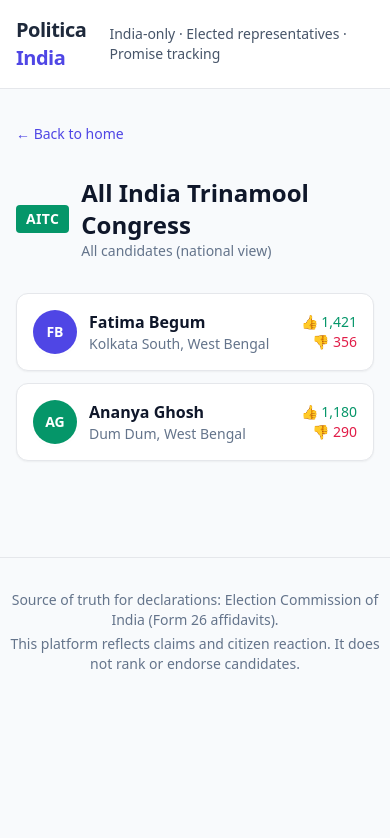
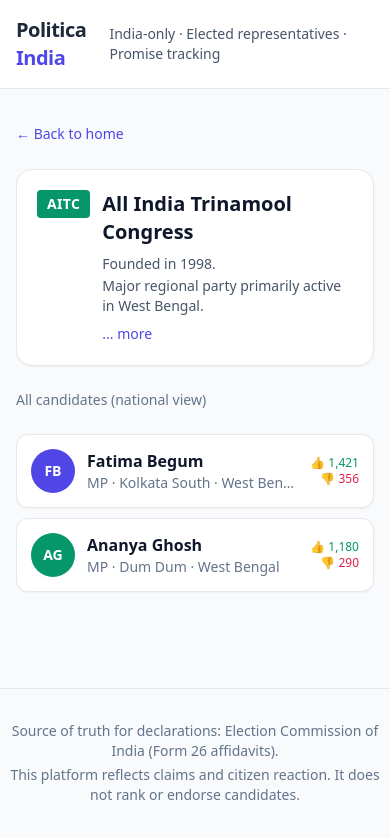
Before and after one commit to Rudhra6467/politica-india, a Next.js app: page /party/AITC in a window 390 px wide. Shown: the top 838 px of the page. Built offline with nearby package versions, Linux system fonts and the light colour scheme.

Commit message:
Party page: expandable intro (2 lines + dots) + candidate rows with avatar and truncated Name / MLA|MP / Constituency

```diff
--- a/src/app/party/[abbr]/PartyContent.tsx
+++ b/src/app/party/[abbr]/PartyContent.tsx
@@ -7,60 +7,112 @@ import {
   getCandidatesByPartyAndState,
   getOtherCandidatesInState,
 } from "@/data/pilot-candidates";
+import { getPartyInfo } from "@/data/party-info";
 import CandidateAvatar from "@/components/CandidateAvatar";
 import PartyBadge from "@/components/PartyBadge";
+import PartyIntro from "@/components/PartyIntro";
+
+function roleLabel(electionType: string) {
+  if (electionType === "Lok Sabha") return "MP";
+  if (electionType === "Assembly") return "MLA";
+  return electionType;
+}
+
+function CandidateRow({
+  candidate,
+}: {
+  candidate: {
+    id: string;
+    name: string;
+    partyAbbr: string;
+    constituency: string;
+    state: string;
+    electionType: string;
+    likes: number;
+    dislikes: number;
+    photoUrl?: string;
+  };
+}) {
+  const role = roleLabel(candidate.electionType);
+  // Truncate long combined text for mobile
+  const meta = `${role} · ${candidate.constituency}`;
+
+  return (
+    <Link
+      href={`/candidates/${candidate.id}`}
+      className="flex items-center gap-3 rounded-xl border bg-white p-3.5 shadow-sm hover:border-indigo-300 hover:shadow-md transition"
+    >
+      <CandidateAvatar name={candidate.name} photoUrl={candidate.photoUrl} size="md" />
+      <div className="min-w-0 flex-1">
+        <div className="truncate font-semibold text-slate-900">{candidate.name}</div>
+        <div className="truncate text-sm text-slate-500">
+          {meta}
+          {candidate.state ? ` · ${candidate.state}` : ""}
+        </div>
+      </div>
+      <div className="shrink-0 text-right text-xs">
+        <div className="text-emerald-600">👍 {candidate.likes.toLocaleString()}</div>
+        <div className="text-rose-600">👎 {candidate.dislikes.toLocaleString()}</div>
+      </div>
+    </Link>
+  );
+}
 
 export default function PartyContent({ abbr }: { abbr: string }) {
   const searchParams = useSearchParams();
   const state = searchParams.get("state");
+  const info = getPartyInfo(abbr);
 
+  // Local mode
   if (state) {
     const partyCandidates = getCandidatesByPartyAndState(abbr, state);
     const otherGroups = getOtherCandidatesInState(abbr, state);
-    const partyName = partyCandidates[0]?.party || abbr;
 
     return (
-      <div className="space-y-8">
+      <div className="space-y-6">
         <Link href="/" className="text-sm text-indigo-600 hover:text-indigo-800">
           ← Back to home
         </Link>
 
-        <div className="flex items-center gap-3">
-          <PartyBadge abbr={abbr} size="lg" />
-          <div>
-            <h1 className="text-2xl font-bold text-slate-900">{partyName}</h1>
-            <p className="text-slate-500 text-sm">
-              Candidates in <span className="font-medium">{state}</span>
-            </p>
+        {info ? (
+          <PartyIntro info={info} />
+        ) : (
+          <div className="flex items-center gap-3">
+            <PartyBadge abbr={abbr} size="lg" />
+            <h1 className="text-2xl font-bold text-slate-900">{abbr}</h1>
           </div>
-        </div>
+        )}
+
+        <p className="text-sm text-slate-500">
+          Showing candidates in <span className="font-medium text-slate-700">{state}</span>
+        </p>
 
         <section>
-          <h2 className="text-lg font-semibold mb-3">{abbr} candidates</h2>
+          <h2 className="mb-3 text-lg font-semibold">{abbr} candidates</h2>
           {partyCandidates.length === 0 ? (
-            <p className="text-slate-500 text-sm">No candidates found for this party in {state}.</p>
+            <p className="text-sm text-slate-500">No candidates found for this party in {state}.</p>
           ) : (
-            <div className="space-y-3">
+            <div className="space-y-2.5">
               {partyCandidates.map((c) => (
-                <CandidateCard key={c.id} candidate={c} />
+                <CandidateRow key={c.id} candidate={c} />
               ))}
             </div>
           )}
         </section>
 
         {otherGroups.length > 0 && (
-          <section className="pt-4 border-t">
-            <h2 className="text-lg font-semibold mb-4">Other candidates in {state}</h2>
-            <div className="space-y-6">
+          <section className="border-t pt-5">
+            <h2 className="mb-4 text-lg font-semibold">Other candidates in {state}</h2>
+            <div className="space-y-5">
               {otherGroups.map((group) => (
                 <div key={group.partyAbbr}>
-                  <div className="flex items-center gap-2 mb-2">
+                  <div className="mb-2 flex items-center gap-2">
                     <PartyBadge abbr={group.partyAbbr} size="sm" />
                     <span className="text-sm font-medium text-slate-600">{group.partyName}</span>
                   </div>
-                  <div className="space-y-3">
+                  <div className="space-y-2.5">
                     {group.candidates.map((c) => (
-                      <CandidateCard key={c.id} candidate={c} />
+                      <CandidateRow key={c.id} candidate={c} />
                     ))}
                   </div>
                 </div>
@@ -72,62 +124,31 @@ export default function PartyContent({ abbr }: { abbr: string }) {
     );
   }
 
+  // National mode
   const allPartyCandidates = pilotCandidates.filter((c) => c.partyAbbr === abbr);
-  const partyName = allPartyCandidates[0]?.party || abbr;
 
   return (
-    <div className="space-y-8">
+    <div className="space-y-6">
       <Link href="/" className="text-sm text-indigo-600 hover:text-indigo-800">
         ← Back to home
       </Link>
 
-      <div className="flex items-center gap-3">
-        <PartyBadge abbr={abbr} size="lg" />
-        <div>
-          <h1 className="text-2xl font-bold text-slate-900">{partyName}</h1>
-          <p className="text-slate-500 text-sm">All candidates (national view)</p>
+      {info ? (
+        <PartyIntro info={info} />
+      ) : (
+        <div className="flex items-center gap-3">
+          <PartyBadge abbr={abbr} size="lg" />
+          <h1 className="text-2xl font-bold text-slate-900">{abbr}</h1>
         </div>
-      </div>
+      )}
 
-      <div className="space-y-3">
+      <p className="text-sm text-slate-500">All candidates (national view)</p>
+
+      <div className="space-y-2.5">
         {allPartyCandidates.map((c) => (
-          <CandidateCard key={c.id} candidate={c} />
+          <CandidateRow key={c.id} candidate={c} />
         ))}
       </div>
     </div>
   );
 }
-
-function CandidateCard({
-  candidate,
-}: {
-  candidate: {
-    id: string;
-    name: string;
-    partyAbbr: string;
-    constituency: string;
-    state: string;
-    likes: number;
-    dislikes: number;
-    photoUrl?: string;
-  };
-}) {
-  return (
-    <Link
-      href={`/candidates/${candidate.id}`}
-      className="flex items-center gap-3 rounded-xl border bg-white p-4 shadow-sm hover:border-indigo-300 hover:shadow-md transition"
-    >
-      <CandidateAvatar name={candidate.name} photoUrl={candidate.photoUrl} size="md" />
-      <div className="min-w-0 flex-1">
-        <div className="font-semibold text-slate-900">{candidate.name}</div>
-        <div className="text-sm text-slate-500">
-          {candidate.constituency}, {candidate.state}
-        </div>
-      </div>
-      <div className="text-right text-sm shrink-0">
-        <div className="text-emerald-600">👍 {candidate.likes.toLocaleString()}</div>
-        <div className="text-rose-600">👎 {candidate.dislikes.toLocaleString()}</div>
-      </div>
-    </Link>
-  );
-}
--- /dev/null
+++ b/src/components/PartyIntro.tsx
@@ -0,0 +1,63 @@
+"use client";
+
+import { useState } from "react";
+import type { PartyInfo } from "@/data/party-info";
+import PartyBadge from "./PartyBadge";
+
+interface PartyIntroProps {
+  info: PartyInfo;
+}
+
+export default function PartyIntro({ info }: PartyIntroProps) {
+  const [expanded, setExpanded] = useState(false);
+
+  return (
+    <div className="rounded-2xl border bg-white p-5 shadow-sm">
+      <div className="flex items-start gap-3">
+        <PartyBadge abbr={info.abbr} size="lg" />
+        <div className="min-w-0 flex-1">
+          <h1 className="text-xl font-bold text-slate-900 sm:text-2xl">{info.name}</h1>
+
+          {/* Always-visible short lines */}
+          <div className="mt-2 space-y-0.5 text-sm text-slate-600">
+            {info.short.map((line, i) => (
+              <p key={i}>{line}</p>
+            ))}
+          </div>
+
+          {/* Expand / collapse */}
+          <button
+            onClick={() => setExpanded(!expanded)}
+            className="mt-2 text-sm font-medium text-indigo-600 hover:text-indigo-800"
+          >
+            {expanded ? "Show less" : "... more"}
+          </button>
+
+          {expanded && (
+            <div className="mt-3 space-y-2 border-t pt-3 text-sm text-slate-600">
+              {info.founded && (
+                <p>
+                  <span className="font-medium text-slate-800">Founded:</span> {info.founded}
+                </p>
+              )}
+              {info.founder && (
+                <p>
+                  <span className="font-medium text-slate-800">Founder / Origin:</span> {info.founder}
+                </p>
+              )}
+              {info.currentLeader && (
+                <p>
+                  <span className="font-medium text-slate-800">Current leadership:</span>{" "}
+                  {info.currentLeader}
+                </p>
+              )}
+              {info.more?.map((line, i) => (
+                <p key={i}>{line}</p>
+              ))}
+            </div>
+          )}
+        </div>
+      </div>
+    </div>
+  );
+}
--- /dev/null
+++ b/src/data/party-info.ts
@@ -0,0 +1,111 @@
+/**
+ * Short + expandable party information
+ * Later this can come from a proper data source.
+ */
+
+export interface PartyInfo {
+  abbr: string;
+  name: string;
+  short: string[]; // exactly ~2 short lines shown by default
+  founded?: string;
+  founder?: string;
+  currentLeader?: string;
+  more?: string[]; // extra lines shown when expanded
+}
+
+export const partyInfoMap: Record<string, PartyInfo> = {
+  BJP: {
+    abbr: "BJP",
+    name: "Bharatiya Janata Party",
+    short: [
+      "Founded in 1980.",
+      "Currently one of the two major national parties in India.",
+    ],
+    founded: "1980",
+    founder: "Formed after the split of the Janata Party; key early leaders included Atal Bihari Vajpayee and L.K. Advani.",
+    currentLeader: "J.P. Nadda (National President)",
+    more: [
+      "Ideology draws from Hindutva and integral humanism.",
+      "Has formed governments at the Centre multiple times since 1998.",
+    ],
+  },
+  INC: {
+    abbr: "INC",
+    name: "Indian National Congress",
+    short: [
+      "Founded in 1885.",
+      "One of the oldest political parties in India and a major national party.",
+    ],
+    founded: "1885",
+    founder: "Allan Octavian Hume along with Indian leaders; first session in Bombay.",
+    currentLeader: "Mallikarjun Kharge (National President)",
+    more: [
+      "Played a central role in the independence movement.",
+      "Has been the dominant party for long periods after independence.",
+    ],
+  },
+  AITC: {
+    abbr: "AITC",
+    name: "All India Trinamool Congress",
+    short: [
+      "Founded in 1998.",
+      "Major regional party primarily active in West Bengal.",
+    ],
+    founded: "1998",
+    founder: "Mamata Banerjee",
+    currentLeader: "Mamata Banerjee (Chairperson)",
+    more: [
+      "Broke away from the Indian National Congress.",
+      "Currently the ruling party in West Bengal.",
+    ],
+  },
+  TDP: {
+    abbr: "TDP",
+    name: "Telugu Desam Party",
+    short: [
+      "Founded in 1982.",
+      "Major regional party in Andhra Pradesh and Telangana.",
+    ],
+    founded: "1982",
+    founder: "N.T. Rama Rao",
+    currentLeader: "N. Chandrababu Naidu",
+    more: [
+      "Formed as a regional alternative focused on Telugu identity and development.",
+      "Has been in power multiple times in Andhra Pradesh.",
+    ],
+  },
+  YSRCP: {
+    abbr: "YSRCP",
+    name: "Yuvajana Sramika Rythu Congress Party",
+    short: [
+      "Founded in 2011.",
+      "Regional party based in Andhra Pradesh.",
+    ],
+    founded: "2011",
+    founder: "Y.S. Jagan Mohan Reddy",
+    currentLeader: "Y.S. Jagan Mohan Reddy",
+    more: [
+      "Named after Y.S. Rajasekhara Reddy.",
+      "Focuses on welfare schemes and regional issues.",
+    ],
+  },
+  SP: {
+    abbr: "SP",
+    name: "Samajwadi Party",
+    short: [
+      "Founded in 1992.",
+      "Major party in Uttar Pradesh with socialist roots.",
+    ],
+    founded: "1992",
+    founder: "Mulayam Singh Yadav",
+    currentLeader: "Akhilesh Yadav",
+    more: [
+      "Emerged from the Janata Dal tradition.",
+      "Has formed governments in Uttar Pradesh multiple times.",
+    ],
+  },
+};
+
+export function getPartyInfo(abbr: string): PartyInfo | null {
+  return partyInfoMap[abbr] || null;
+}
```
